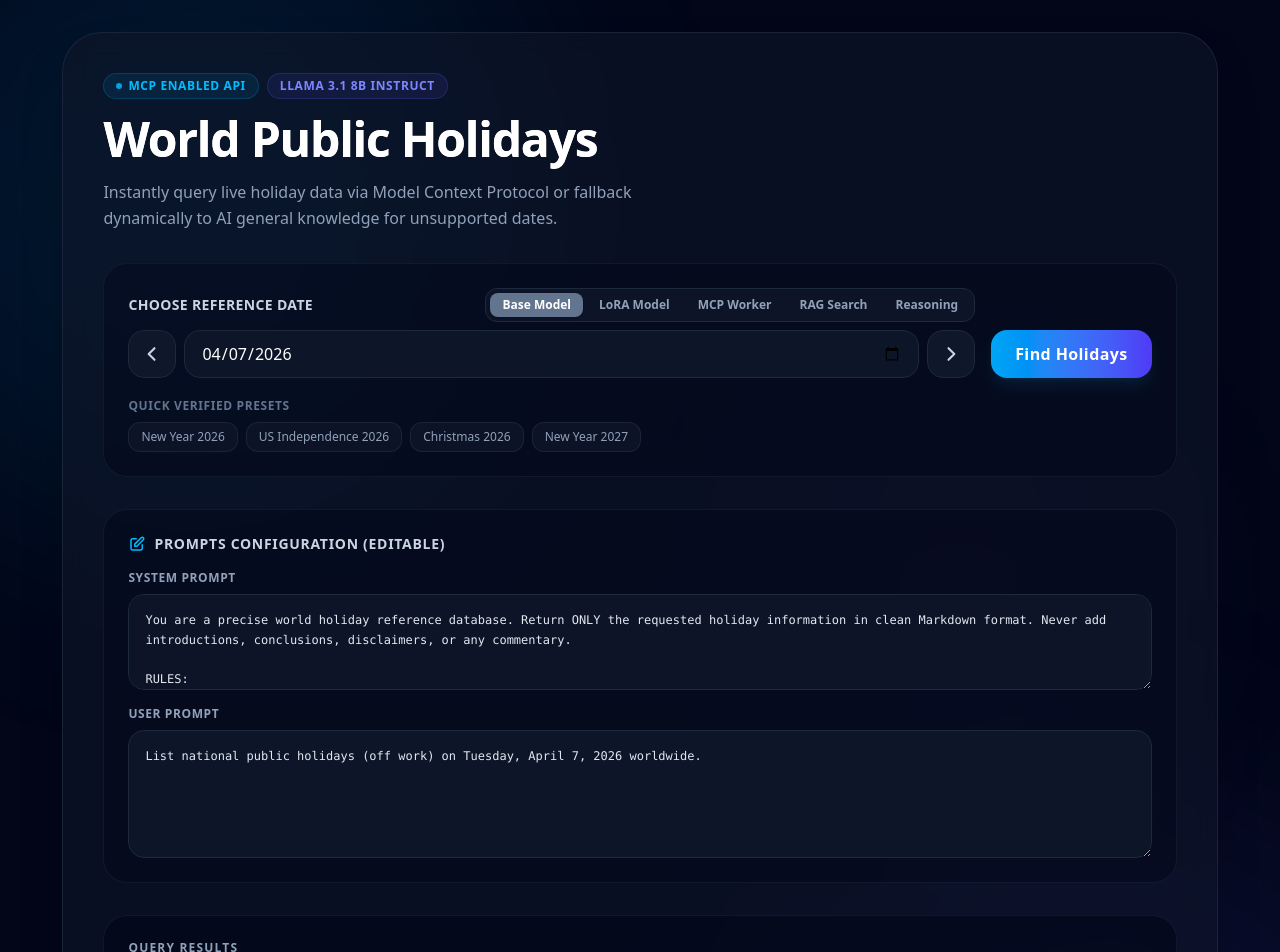
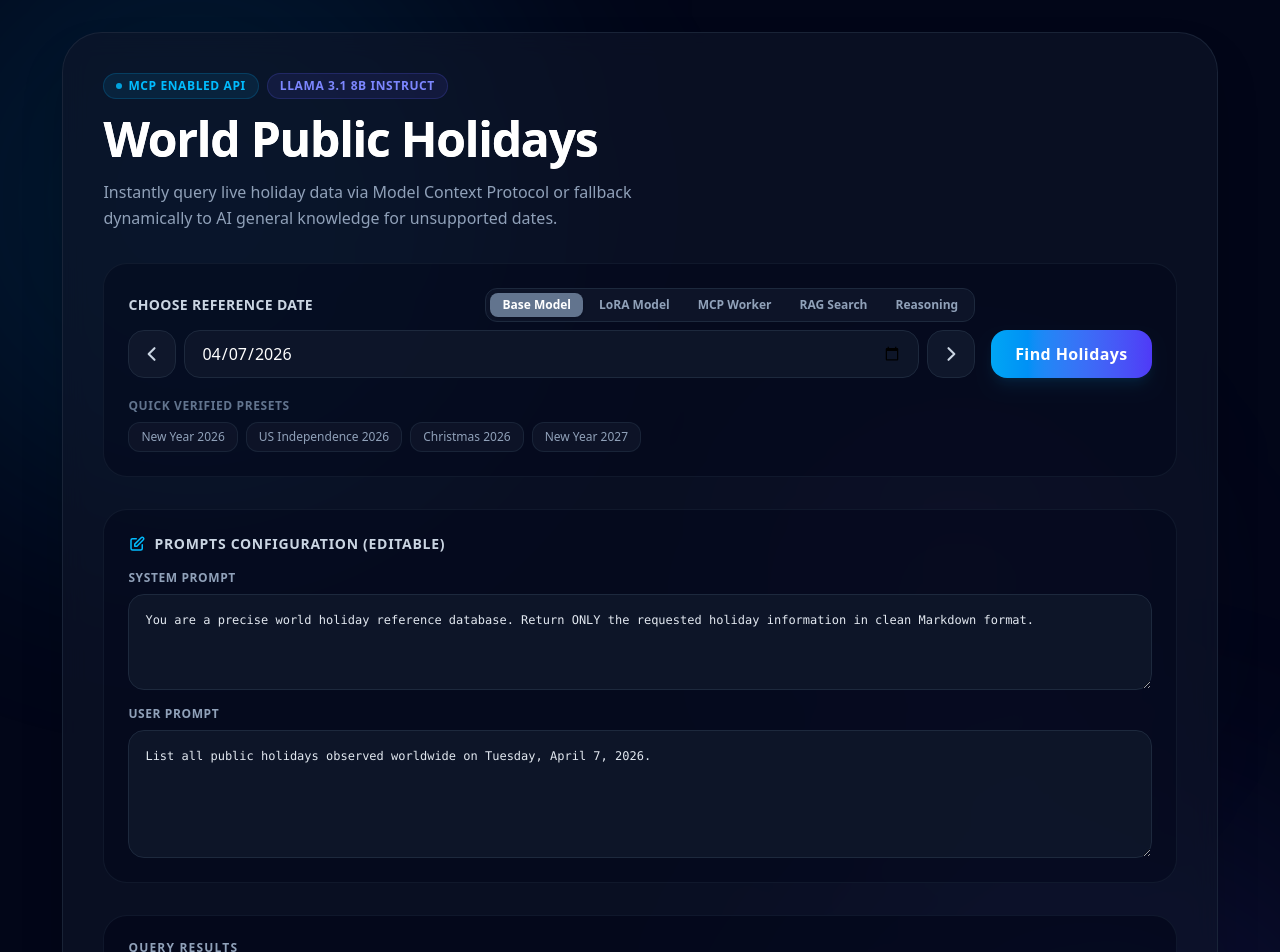
Before and after one commit to VassilAtanasov/PublicHolidayAppCF, a Next.js app in the folder holidays-app/: page / in a window 1280 px wide. Shown: the top 952 px of the page. Built offline with nearby package versions, Linux system fonts and the light colour scheme.

Commit message:
feat: add holiday dashboard UI with multi-mode prompt support and dedicated LoRA API route

```diff
--- a/holidays-app/app/api/holidays-base/route.ts
+++ b/holidays-app/app/api/holidays-base/route.ts
@@ -70,7 +70,7 @@ export async function POST(request: Request) {
           content: finalUserPrompt,
         },
       ],
-      temperature: 0.0, // Force absolute determinism
+      temperature: 0.1,
       top_p: 0.1,
       stream: true // Enable streaming
     };
--- a/holidays-app/app/api/holidays-lora/route.ts
+++ b/holidays-app/app/api/holidays-lora/route.ts
@@ -71,6 +71,8 @@ export async function POST(request: Request) {
         },
       ],
       lora: "ac2d7866-40d1-4917-9ffc-de85018fcf28",
+      temperature: 0.1,
+      top_p: 0.1,
       stream: true, // Enable streaming
       max_tokens: 800 // Limit generation to prevent CF timeouts
     };
--- a/holidays-app/app/page.tsx
+++ b/holidays-app/app/page.tsx
@@ -195,6 +195,16 @@ OUTPUT RULES:
 
 Today is ${formattedDate}.`;
 }
+
+// Exact prompts the LoRA model was fine-tuned on — must match restructure_data.py
+function buildLoraSystemPrompt(): string {
+  return "You are a precise world holiday reference database. Return ONLY the requested holiday information in clean Markdown format.";
+}
+
+function buildLoraUserPrompt(formattedDate: string): string {
+  return `List all public holidays observed worldwide on ${formattedDate}.`;
+}
+
 export default function Home() {
   const [date, setDate] = useState(getTodayDate);
   const [aiMode, setAiMode] = useState<"base" | "lora" | "mcp" | "rag" | "reasoning">("base");
@@ -202,20 +212,28 @@ export default function Home() {
   const [source, setSource] = useState<"mcp" | "model" | "model-fallback" | "lora" | "base" | "rag" | "reasoning" | "">("");
 
   // Prompts states
-  const [systemPrompt, setSystemPrompt] = useState(() => {
-    const formatted = formatDate(getTodayDate());
-    return buildSystemPrompt(formatted);
-  });
+  const [systemPrompt, setSystemPrompt] = useState(() => buildLoraSystemPrompt());
   const [userPrompt, setUserPrompt] = useState(() => {
     const formatted = formatDate(getTodayDate());
-    return `List national public holidays (off work) on ${formatted} worldwide.`;
+    return buildLoraUserPrompt(formatted);
+  });
+
+  const [userPrompts, setUserPrompts] = useState<Record<"base" | "lora" | "mcp" | "rag" | "reasoning", string>>(() => {
+    const formatted = formatDate(getTodayDate());
+    return {
+      base: buildLoraUserPrompt(formatted),
+      lora: buildLoraUserPrompt(formatted),
+      mcp: `List national public holidays (off work) on ${formatted} worldwide.`,
+      rag: `List national public holidays (off work) on ${formatted} worldwide.`,
+      reasoning: `List national public holidays (off work) on ${formatted} worldwide.`,
+    };
   });
 
   const [systemPrompts, setSystemPrompts] = useState<Record<"base" | "lora" | "mcp" | "rag" | "reasoning", string>>(() => {
     const formatted = formatDate(getTodayDate());
     return {
-      base: buildSystemPrompt(formatted),
-      lora: buildSystemPrompt(formatted),
+      base: buildLoraSystemPrompt(),
+      lora: buildLoraSystemPrompt(),
       mcp: buildSystemPrompt(formatted),
       rag: buildSystemPrompt(formatted),
       reasoning: buildReasoningSystemPrompt(formatted),
@@ -260,18 +278,36 @@ export default function Home() {
       return nextMap;
     });
 
+    // Update the user prompts cache for each mode (base & LoRA prompts are rebuilt from scratch)
+    setUserPrompts(prevMap => ({
+      ...prevMap,
+      base: buildLoraUserPrompt(newFormatted),
+      lora: buildLoraUserPrompt(newFormatted),
+      mcp: prevMap.mcp.replaceAll(prevFormatted, newFormatted),
+      rag: prevMap.rag.replaceAll(prevFormatted, newFormatted),
+      reasoning: prevMap.reasoning.replaceAll(prevFormatted, newFormatted),
+    }));
+
     // Update the active system prompt
     setSystemPrompt(prev => prev.replaceAll(prevFormatted, newFormatted));
 
-    // Update the shared user prompt
-    setUserPrompt(prev => prev.replaceAll(prevFormatted, newFormatted));
+    // Update the active user prompt (base & LoRA modes get rebuilt, others get string-replaced)
+    if (aiMode === "lora" || aiMode === "base") {
+      setUserPrompt(buildLoraUserPrompt(newFormatted));
+    } else {
+      setUserPrompt(prev => prev.replaceAll(prevFormatted, newFormatted));
+    }
   }
 
   function handleAiModeChange(newMode: "base" | "lora" | "mcp" | "rag" | "reasoning") {
-    // 1. Save current active system prompt & execution details into the cache of the OLD mode
+    // 1. Save current active system prompt, user prompt & execution details into the cache of the OLD mode
     setSystemPrompts(prev => ({
       ...prev,
       [aiMode]: systemPrompt
+    }));
+    setUserPrompts(prev => ({
+      ...prev,
+      [aiMode]: userPrompt
     }));
 
     setExecutionCache(prev => ({
@@ -279,9 +315,10 @@ export default function Home() {
       [aiMode]: { result, source, rawRequest, rawResponse, reasoning: reasoningOutput, error }
     }));
 
-    // 2. Load system prompt & execution details from the cache of the NEW mode
+    // 2. Load system prompt, user prompt & execution details from the cache of the NEW mode
     setAiMode(newMode);
     setSystemPrompt(systemPrompts[newMode]);
+    setUserPrompt(userPrompts[newMode]);
 
     const cached = executionCache[newMode];
     setResult(cached.result);
```
